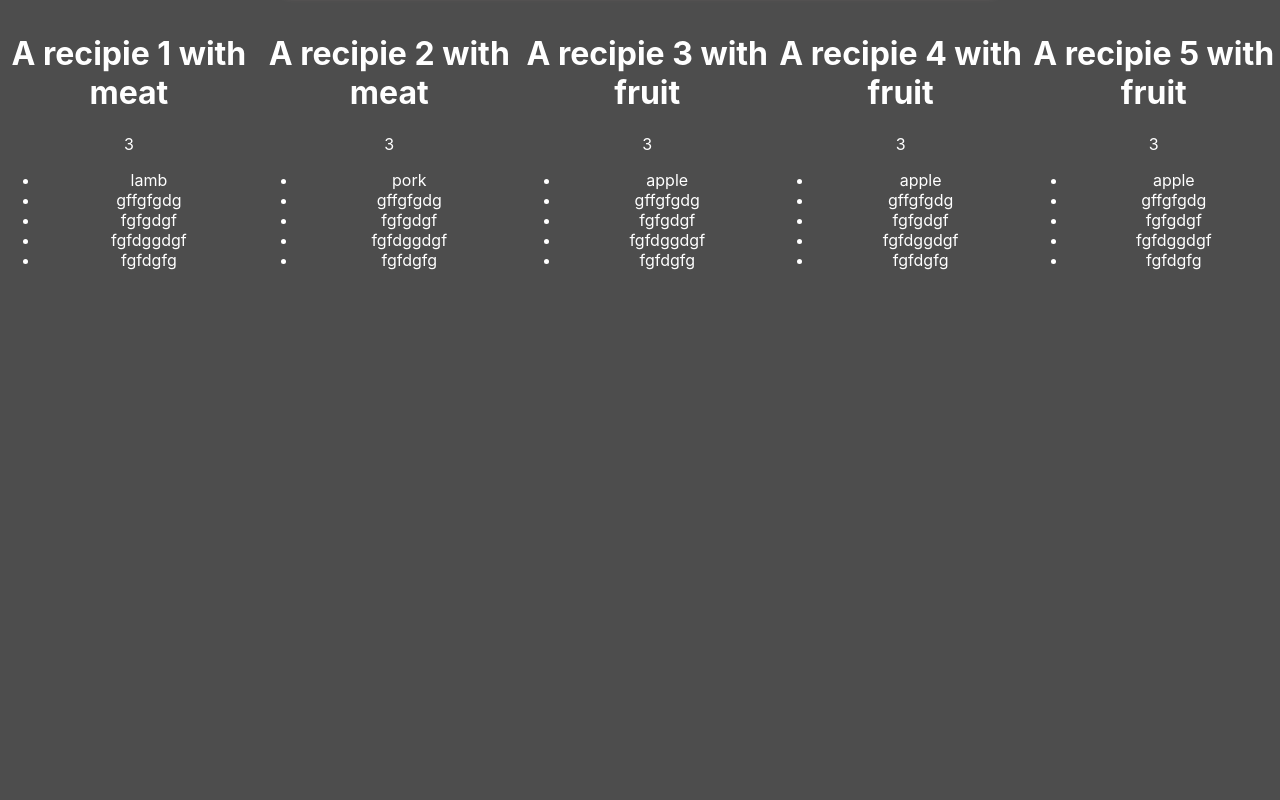
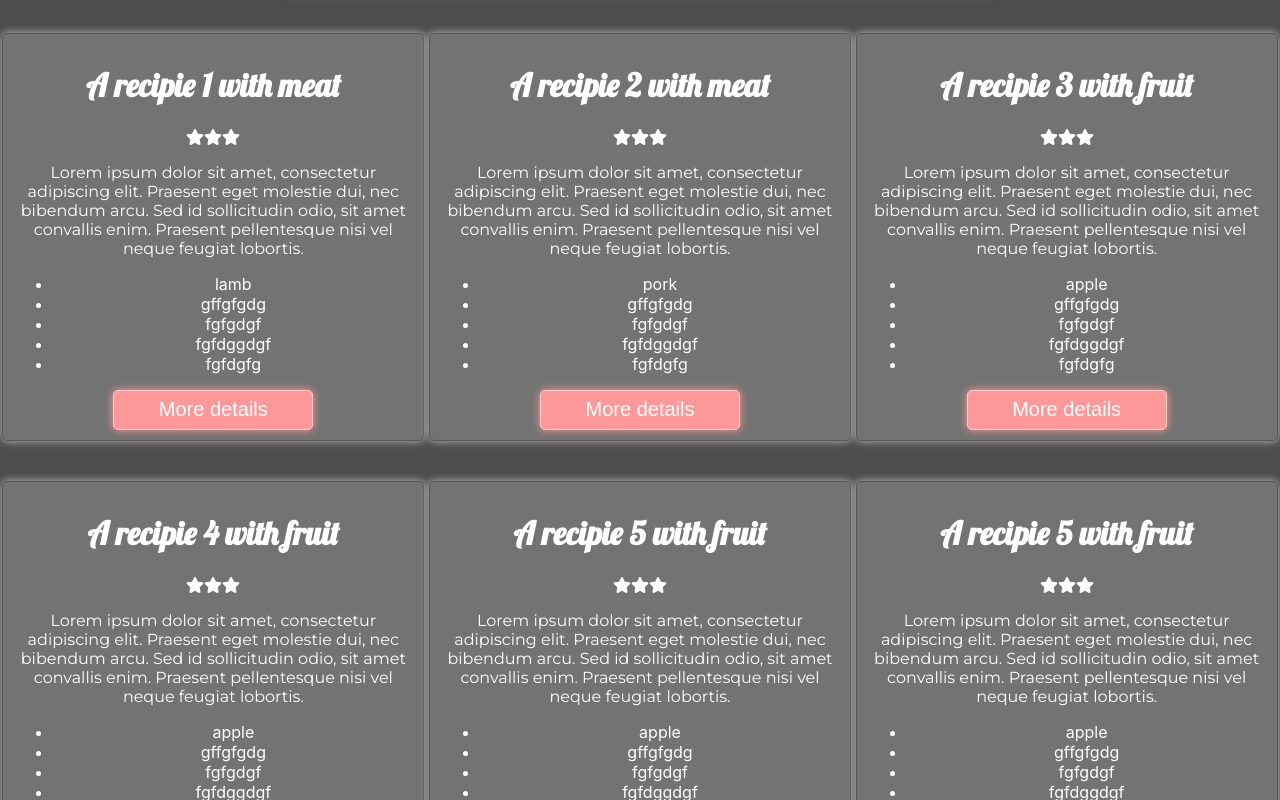
Before and after one commit to Speedwaymonia93/search-app, a React (Create React App) app: page / in a window 1280 px wide. Shown: the part 460-1260 px from the top of the page. Before the commit the page ends 800 px from the top, so only its background shows below. Built offline with nearby package versions, Linux system fonts and the light colour scheme.

Commit message:
Styling of each recipie element.

```diff
--- a/src/components/Recipie.js
+++ b/src/components/Recipie.js
@@ -1,20 +1,27 @@
 import React from 'react';
-
-const Recipie = ({title, rating,ingredients}) => {
+import '../style/recipie-style.css';
+import { faStar } from "@fortawesome/free-solid-svg-icons";
+import { FontAwesomeIcon } from "@fortawesome/react-fontawesome";
+const Recipie = ({title, rating,ingredients, description}) => {
     return(
-        <div>
-            <h1>{title}</h1>
-            <p>{rating}</p>
+        <div className="recipie-element">
+            <h1 className="recipie-title">{title}</h1>
+            <p>
+                {
+                    [...Array(rating).keys()].map(()=><FontAwesomeIcon icon={faStar}></FontAwesomeIcon>)
+                }
+            </p>
+            <p className="recipie-description">{description}</p>
             <ul>
             {
                 ingredients.map((ingredient) => {
                     return(
-                        <li>{ingredient}</li>
+                        <li key={ingredient+'1'}>{ingredient}</li>
                     )
                 })
             }
             </ul>
-
+            <button className="search-button" type="submit">More details</button>
         </div>
     )
 }
--- a/src/components/SearchBar.js
+++ b/src/components/SearchBar.js
@@ -27,7 +27,10 @@ const SearchBar = ({data}) => {
             {
                 filteredList.map((element) => {
                     return(
-                            <Recipie title={element.title} key={element.id} rating={element.rating} ingredients={element.ingredients}/>
+                            <Recipie title={element.title} key={element.id}
+                            rating={element.rating}
+                            ingredients={element.ingredients}
+                            description={element.description}/>
                         )
                 })
             }
--- a/src/data/recipies.json
+++ b/src/data/recipies.json
@@ -7,7 +7,8 @@
         "country":"Poland",
         "cuisine": "thai",
         "rating": 3,
-        "img-url": "../../ghghgh/gfgd.jpg"
+        "img-url": "../../ghghgh/gfgd.jpg",
+        "description": "Lorem ipsum dolor sit amet, consectetur adipiscing elit. Praesent eget molestie dui, nec bibendum arcu. Sed id sollicitudin odio, sit amet convallis enim. Praesent pellentesque nisi vel neque feugiat lobortis. "
     },
     {
         "id":"rec2",
@@ -17,7 +18,8 @@
         "country":"Poland",
         "cuisine": "thai",
         "rating": 3,
-        "img-url": "../../ghghgh/gfgd.jpg"
+        "img-url": "../../ghghgh/gfgd.jpg",
+        "description": "Lorem ipsum dolor sit amet, consectetur adipiscing elit. Praesent eget molestie dui, nec bibendum arcu. Sed id sollicitudin odio, sit amet convallis enim. Praesent pellentesque nisi vel neque feugiat lobortis. "
     },
     {
         "id":"rec3",
@@ -27,7 +29,8 @@
         "country":"Poland",
         "cuisine": "thai",
         "rating": 3,
-        "img-url": "../../ghghgh/gfgd.jpg"
+        "img-url": "../../ghghgh/gfgd.jpg",
+        "description": "Lorem ipsum dolor sit amet, consectetur adipiscing elit. Praesent eget molestie dui, nec bibendum arcu. Sed id sollicitudin odio, sit amet convallis enim. Praesent pellentesque nisi vel neque feugiat lobortis. "
     },
     {
         "id":"rec4",
@@ -37,7 +40,8 @@
         "country":"Poland",
         "cuisine": "thai",
         "rating": 3,
-        "img-url": "../../ghghgh/gfgd.jpg"
+        "img-url": "../../ghghgh/gfgd.jpg",
+        "description": "Lorem ipsum dolor sit amet, consectetur adipiscing elit. Praesent eget molestie dui, nec bibendum arcu. Sed id sollicitudin odio, sit amet convallis enim. Praesent pellentesque nisi vel neque feugiat lobortis. "
     },
     {
         "id":"rec5",
@@ -47,6 +51,62 @@
         "country":"Poland",
         "cuisine": "thai",
         "rating": 3,
-        "img-url": "../../ghghgh/gfgd.jpg"
+        "img-url": "../../ghghgh/gfgd.jpg",
+        "description": "Lorem ipsum dolor sit amet, consectetur adipiscing elit. Praesent eget molestie dui, nec bibendum arcu. Sed id sollicitudin odio, sit amet convallis enim. Praesent pellentesque nisi vel neque feugiat lobortis. "
+    },
+    {
+        "id":"rec6",
+        "title": "A recipie 5 with fruit",
+        "ingredients": ["apple", "gffgfgdg", "fgfgdgf", "fgfdggdgf","fgfdgfg"],
+        "steps":["fgdfggdgfgd","fgggdfgd", "fgfdgfdgdgdfg", "gfgfgfgdfgdf"],
+        "country":"Poland",
+        "cuisine": "thai",
+        "rating": 3,
+        "img-url": "../../ghghgh/gfgd.jpg",
+        "description": "Lorem ipsum dolor sit amet, consectetur adipiscing elit. Praesent eget molestie dui, nec bibendum arcu. Sed id sollicitudin odio, sit amet convallis enim. Praesent pellentesque nisi vel neque feugiat lobortis. "
+    },
+    {
+        "id":"rec7",
+        "title": "A recipie 5 with fruit",
+        "ingredients": ["apple", "gffgfgdg", "fgfgdgf", "fgfdggdgf","fgfdgfg"],
+        "steps":["fgdfggdgfgd","fgggdfgd", "fgfdgfdgdgdfg", "gfgfgfgdfgdf"],
+        "country":"Poland",
+        "cuisine": "thai",
+        "rating": 5,
+        "img-url": "../../ghghgh/gfgd.jpg",
+        "description": "Lorem ipsum dolor sit amet, consectetur adipiscing elit. Praesent eget molestie dui, nec bibendum arcu. Sed id sollicitudin odio, sit amet convallis enim. Praesent pellentesque nisi vel neque feugiat lobortis. "
+    },
+    {
+        "id":"rec8",
+        "title": "A recipie 5 with fruit",
+        "ingredients": ["apple", "gffgfgdg", "fgfgdgf", "fgfdggdgf","fgfdgfg"],
+        "steps":["fgdfggdgfgd","fgggdfgd", "fgfdgfdgdgdfg", "gfgfgfgdfgdf"],
+        "country":"Poland",
+        "cuisine": "thai",
+        "rating": 3,
+        "img-url": "../../ghghgh/gfgd.jpg",
+        "description": "Lorem ipsum dolor sit amet, consectetur adipiscing elit. Praesent eget molestie dui, nec bibendum arcu. Sed id sollicitudin odio, sit amet convallis enim. Praesent pellentesque nisi vel neque feugiat lobortis. "
+    },
+    {
+        "id":"rec9",
+        "title": "A recipie 5 with fruit",
+        "ingredients": ["apple", "gffgfgdg", "fgfgdgf", "fgfdggdgf","fgfdgfg"],
+        "steps":["fgdfggdgfgd","fgggdfgd", "fgfdgfdgdgdfg", "gfgfgfgdfgdf"],
+        "country":"Poland",
+        "cuisine": "thai",
+        "rating": 3,
+        "img-url": "../../ghghgh/gfgd.jpg",
+        "description": "Lorem ipsum dolor sit amet, consectetur adipiscing elit. Praesent eget molestie dui, nec bibendum arcu. Sed id sollicitudin odio, sit amet convallis enim. Praesent pellentesque nisi vel neque feugiat lobortis. "
+    },
+    {
+        "id":"rec10",
+        "title": "A recipie 5 with fruit",
+        "ingredients": ["apple", "gffgfgdg", "fgfgdgf", "fgfdggdgf","fgfdgfg"],
+        "steps":["fgdfggdgfgd","fgggdfgd", "fgfdgfdgdgdfg", "gfgfgfgdfgdf"],
+        "country":"Poland",
+        "cuisine": "thai",
+        "rating": 2,
+        "img-url": "../../ghghgh/gfgd.jpg",
+        "description": "Lorem ipsum dolor sit amet, consectetur adipiscing elit. Praesent eget molestie dui, nec bibendum arcu. Sed id sollicitudin odio, sit amet convallis enim. Praesent pellentesque nisi vel neque feugiat lobortis. "
     }
 ]
--- /dev/null
+++ b/src/style/recipie-style.css
@@ -0,0 +1,20 @@
+@import url('https://fonts.googleapis.com/css2?family=Lobster&family=Montserrat&display=swap');
+
+.recipie-element{
+    margin: 20px;
+    border: 1px solid #595959;
+    width: 400px;
+    margin-left: auto;
+    margin-right: auto;
+    box-shadow: 0 0 8px #bfbfbf;
+    border-radius: 5px;
+    background-color: #737373;
+    padding: 10px;
+}
+.recipie-title{
+    font-family: 'Lobster', cursive;
+}
+
+.recipie-description{
+    font-family: 'Montserrat', sans-serif;
+}
--- a/src/style/search-bar-style.css
+++ b/src/style/search-bar-style.css
@@ -24,10 +24,11 @@
     background-color: #ff9999;
     color: white;
     cursor: pointer;
-    box-shadow: 0 0 8px #ff9999;;
+    box-shadow: 0 0 8px #ff9999;
 }
 
 .recipie-container{
     display: flex;
     flex-direction: row;
+    flex-wrap: wrap;
 }
```
